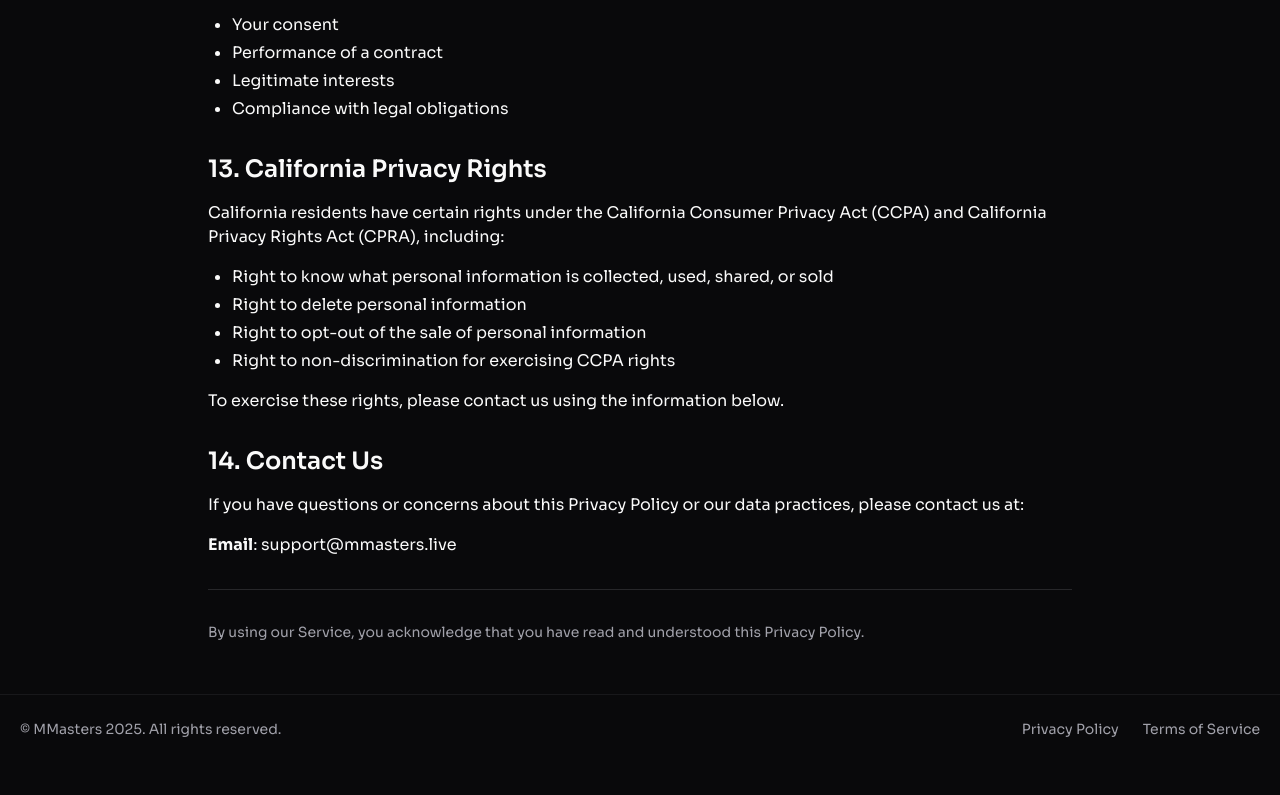
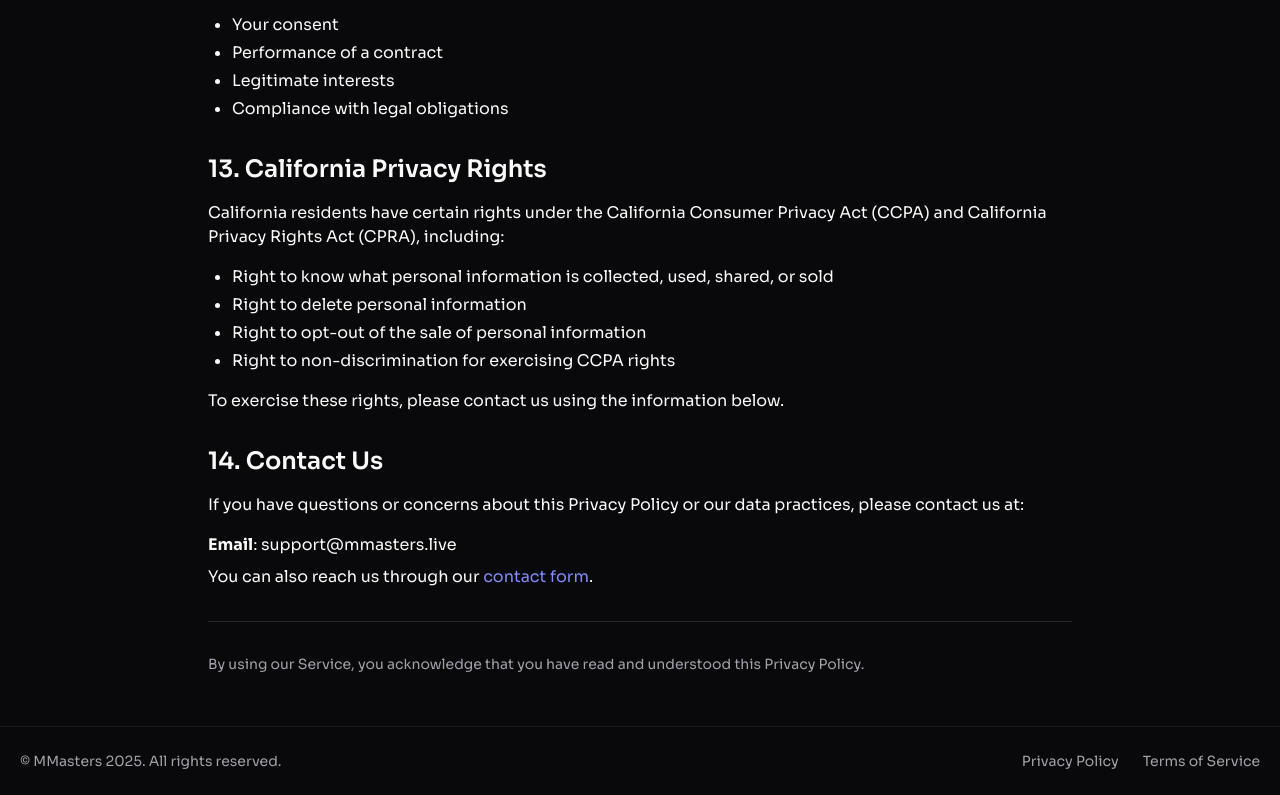
Before and after one commit to romankarbivskyi/market-masters, a Next.js app in the folder client/: page /privacy-policy in a window 1280 px wide. Shown: the part 2892-3687 px from the top of the page. Before the commit the page ends 3655 px from the top, so only its background shows below. Built offline with nearby package versions, Linux system fonts and the light colour scheme.

Commit message:
add: link on contact us form

```diff
--- a/client/src/app/privacy-policy/page.tsx
+++ b/client/src/app/privacy-policy/page.tsx
@@ -260,6 +260,16 @@
         <p className="mb-2">
           <strong>Email</strong>: support@mmasters.live
         </p>
+        <p className="mb-4">
+          You can also reach us through our{" "}
+          <a
+            href="/contact"
+            className="text-indigo-400 hover:text-indigo-300 hover:underline"
+          >
+            contact form
+          </a>
+          .
+        </p>
       </section>
 
       <hr className="my-8 border-zinc-800" />
--- a/client/src/app/terms/page.tsx
+++ b/client/src/app/terms/page.tsx
@@ -1,3 +1,4 @@
+import { Link } from "lucide-react";
 import { Metadata } from "next";
 
 export const metadata: Metadata = {
@@ -235,6 +236,16 @@
         <p className="mb-2">
           <strong>Email</strong>: support@mmasters.live
         </p>
+        <p className="mb-4">
+          You can also reach us through our{" "}
+          <a
+            href="/contact"
+            className="text-indigo-400 hover:text-indigo-300 hover:underline"
+          >
+            contact form
+          </a>
+          .
+        </p>
       </section>
 
       <hr className="my-8 border-zinc-800" />
```
